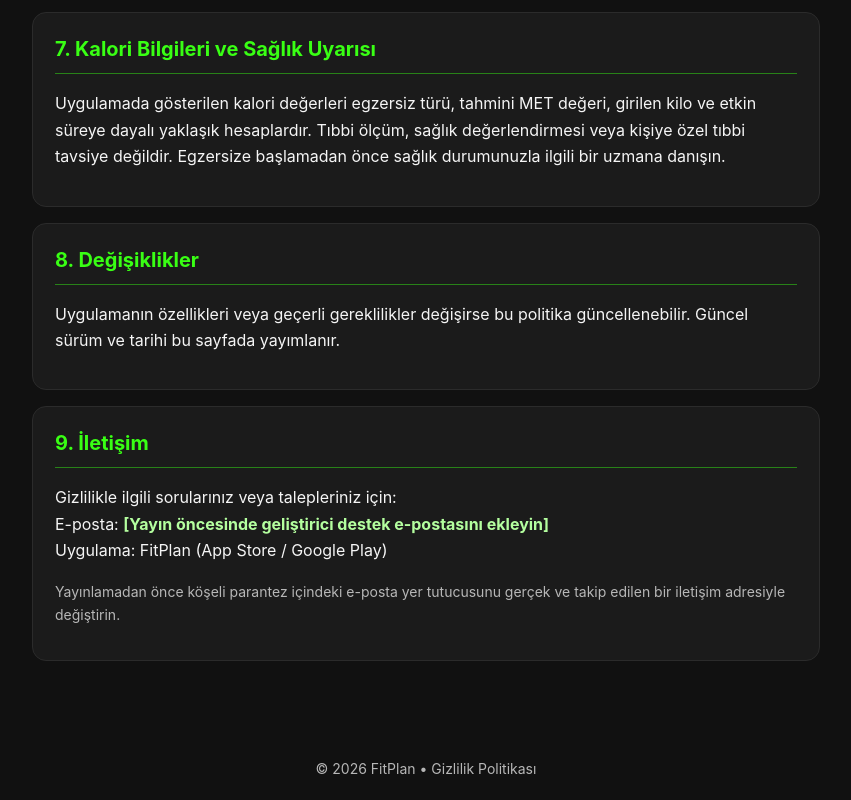
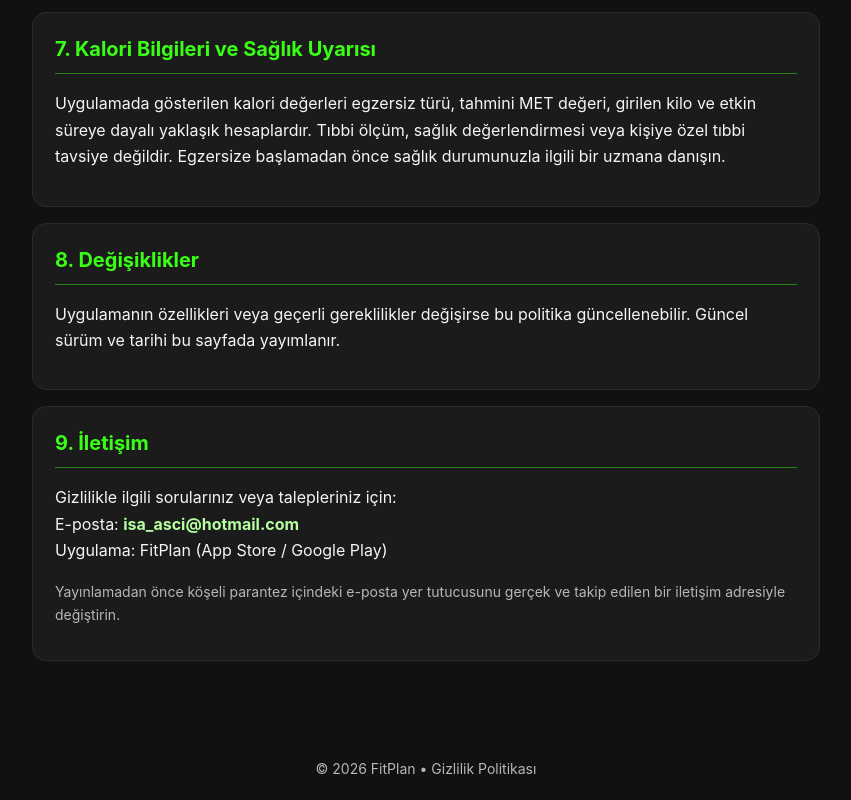
Before and after one commit to isaasci/fitplan-web, a plain HTML site: page index.html in a window 1280 px wide. Shown: the part 2301-3101 px from the top of the page, without its empty margins (214-1065 px from the left). Drawn offline with Linux system fonts and the light colour scheme.

Commit message:
Change contact email to isa_asci@hotmail.com
Updated the contact email address in the HTML file.

```diff
--- a/index.html
+++ b/index.html
@@ -136,7 +136,7 @@
   <section>
     <h2>9. İletişim</h2>
     <p>Gizlilikle ilgili sorularınız veya talepleriniz için:<br>
-      E-posta: <strong>[Yayın öncesinde geliştirici destek e-postasını ekleyin]</strong><br>
+      E-posta: <strong>isa_asci@hotmail.com</strong><br>
       Uygulama: FitPlan (App Store / Google Play)</p>
     <p class="notice">Yayınlamadan önce köşeli parantez içindeki e-posta yer tutucusunu gerçek ve takip edilen bir iletişim adresiyle değiştirin.</p>
   </section>
```
